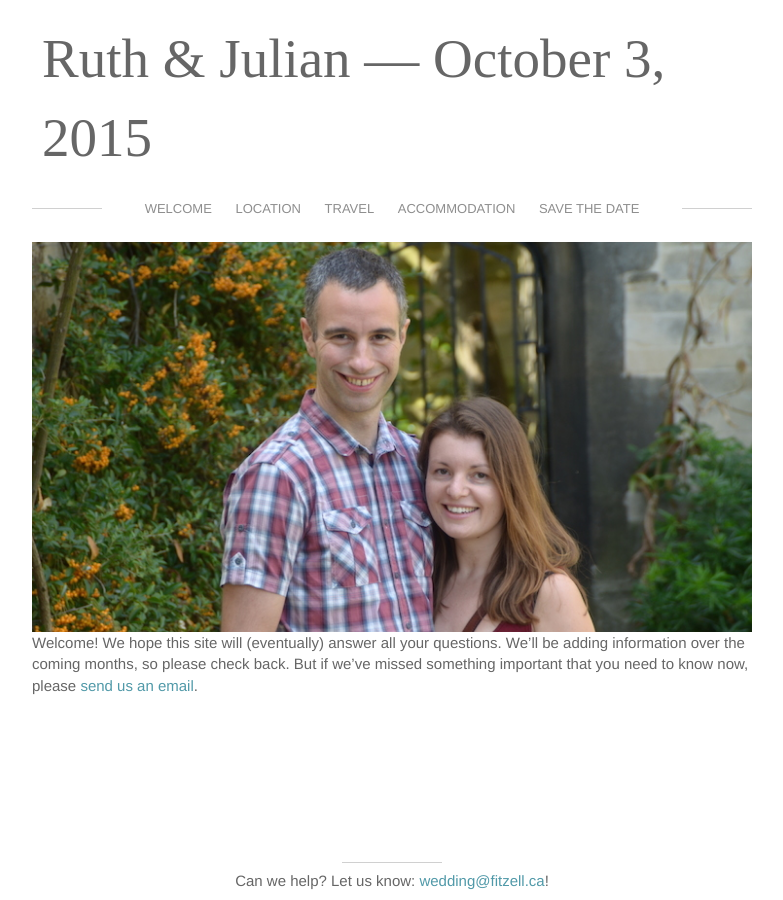
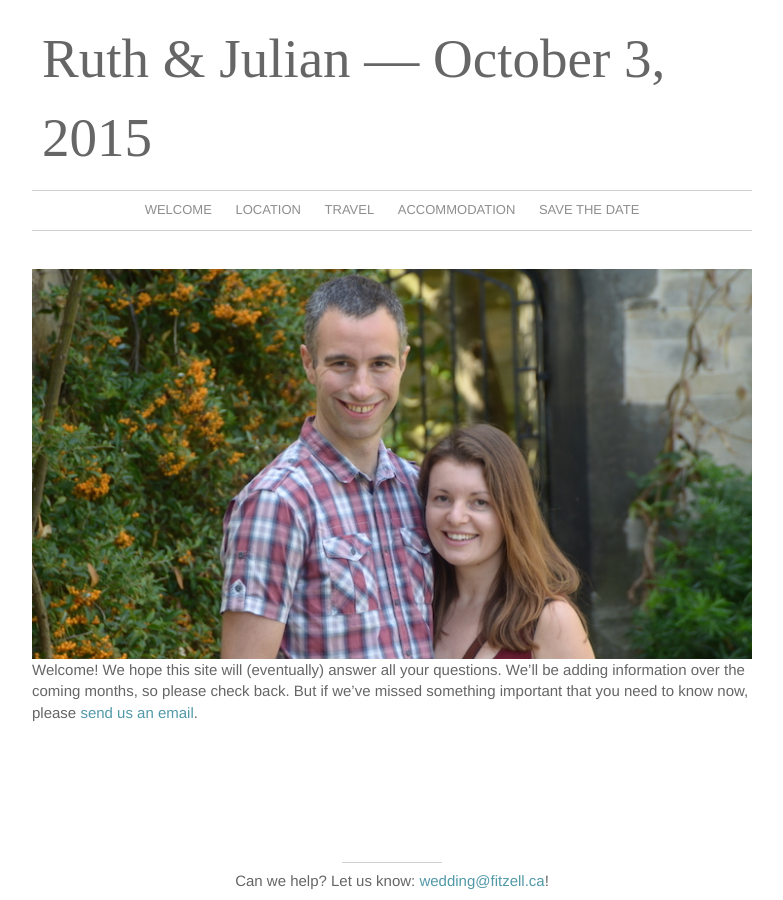
Before and after one commit to jfitzell/weddingsite, a Jekyll site: the page built from index.md, in a window 1280 px wide. Shown: the whole page, without its empty margins (248-1031 px from the left). Built offline with Jekyll 4.4.1, drawn with Linux system fonts in a browser that asks for light colours; some web fonts are replaced.

Commit message:
move to a simple navigation formatting so that menu wrapping works better when we start adding more items

```diff
--- a/css/main.scss
+++ b/css/main.scss
@@ -31,6 +31,7 @@ $navigation-text-colour: #8e8e8e;
 $navigation-stroke-colour: #d0d0d0;
 $navigation-hovor-text-colour: #f6f6f6;
 $navitation-hovor-bg-colour: #484848;
+$navigation-space-after: 25px;
 
 /*****************************************************************************/
 /*
@@ -87,30 +88,12 @@ html, body {
 	color: $navigation-text-colour;
 	overflow: hidden;
 	font-size: 13px;
+	margin-bottom: $navigation-space-after;
 
 	ul {
 		padding: 0px;
-
-		&:before, &:after {
-			background-color: $navigation-stroke-colour;
-			content: "";
-			display: inline-block;
-			height: 1px;
-			bottom: .1em;
-			position: relative;
-			vertical-align: middle;
-			width: 50%;
-		}
-
-		&:before {
-			right: 29px;
-			margin-left: -50%;
-		}
-
-		&:after {
-			left: 29px;
-			margin-right: -50%;
-		}
+		border-top: 1px solid $navigation-stroke-colour;
+		border-bottom: 1px solid $navigation-stroke-colour;
 	}
 
 	li {
```
